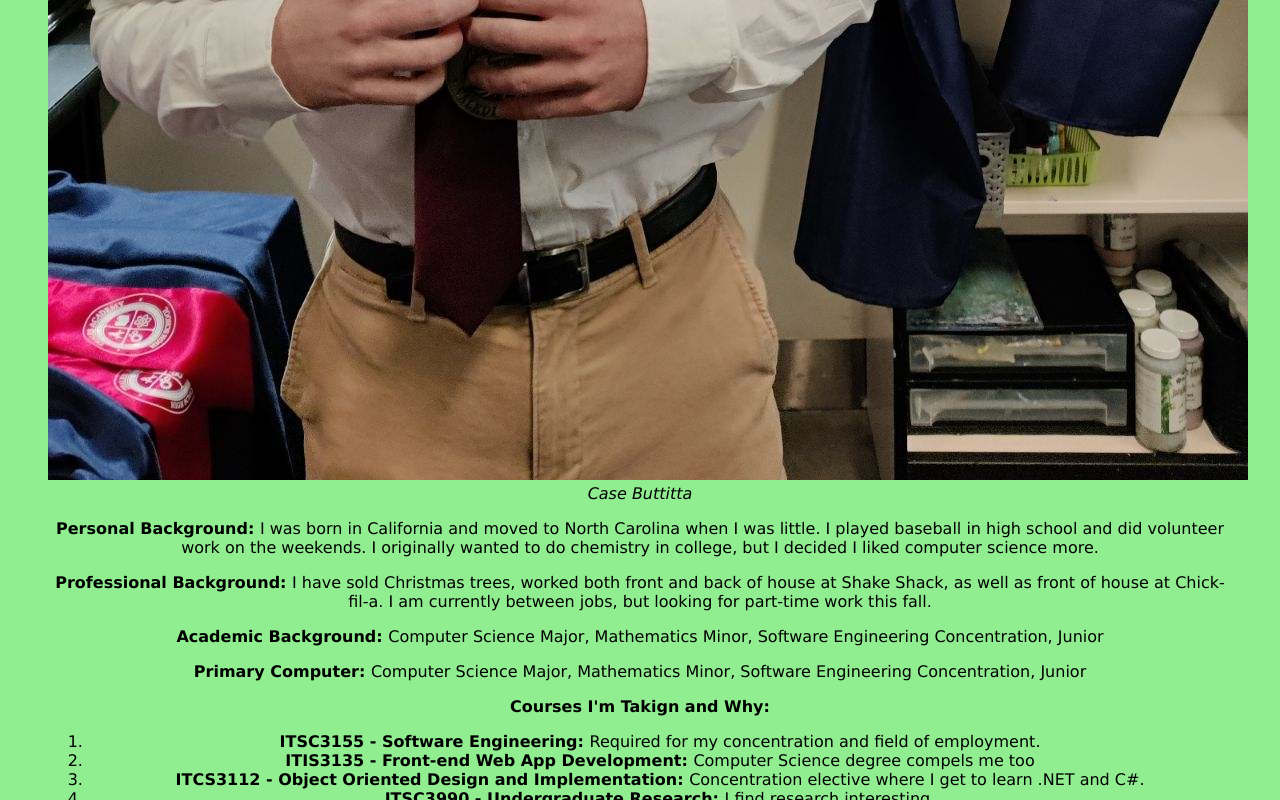
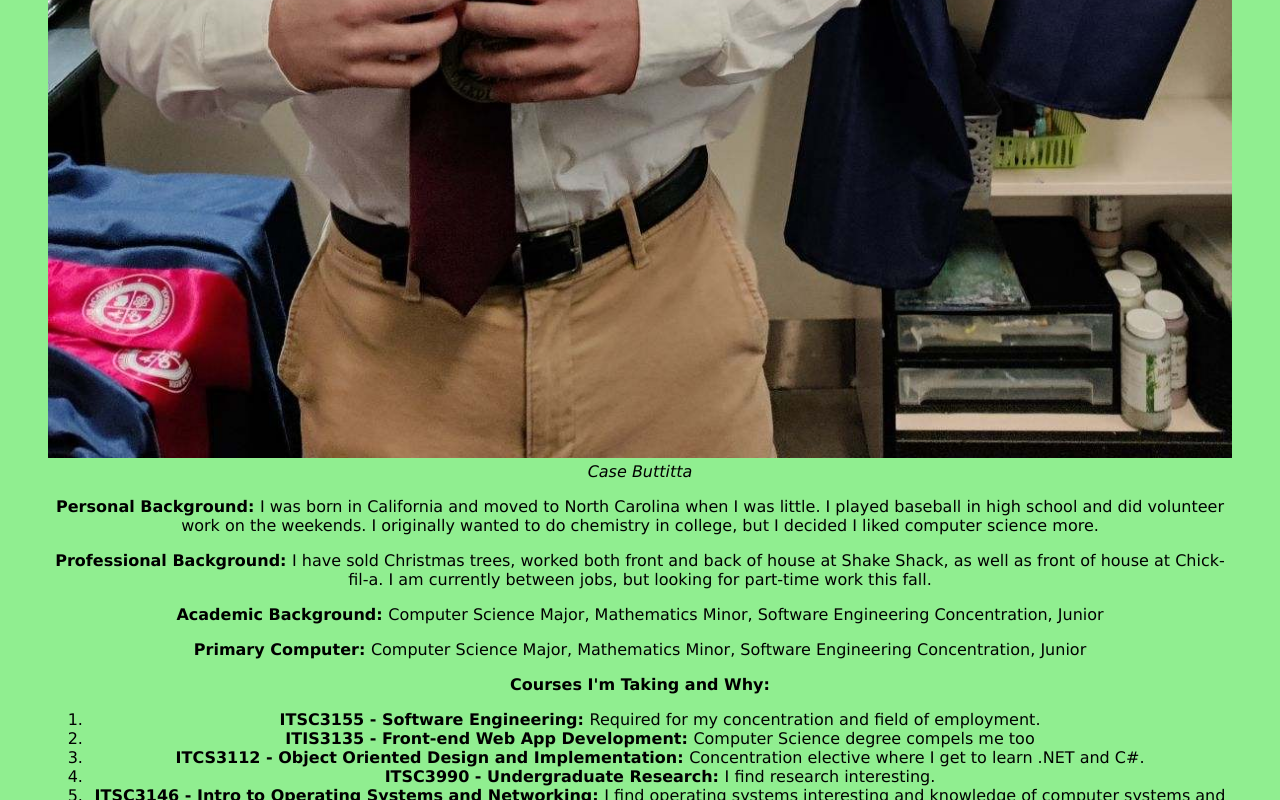
Before and after one commit to cbuttitta/cbuttitta.github.io, a plain HTML site: page ITIS3135/introduction.html in a window 1280 px wide. Shown: the part 1288-2088 px from the top of the page. Drawn offline with Linux system fonts and the light colour scheme.

Commit message:
fixed image sizing on intro page

```diff
--- a/ITIS3135/introduction.html
+++ b/ITIS3135/introduction.html
@@ -28,7 +28,7 @@
             <p><b>Professional Background: </b>I have sold Christmas trees, worked both front and back of house at Shake Shack, as well as front of house at Chick-fil-a. I am currently between jobs, but looking for part-time work this fall.  </p>
             <p><b>Academic Background: </b>Computer Science Major, Mathematics Minor, Software Engineering Concentration, Junior</p>
             <p><b>Primary Computer: </b>Computer Science Major, Mathematics Minor, Software Engineering Concentration, Junior</p>
-            <p><b>Courses I'm Takign and Why: </b></p>
+            <p><b>Courses I'm Taking and Why: </b></p>
             <ol>
                 <li><b>ITSC3155 - Software Engineering: </b><span>Required for my concentration and field of employment.
 </span></li>
--- a/ITIS3135/styles/default.css
+++ b/ITIS3135/styles/default.css
@@ -17,3 +17,7 @@ a{
 #intro-caption{
     font-style: italic;
 }
+img{
+ max-width: 100%;
+ height: auto;
+}
```
